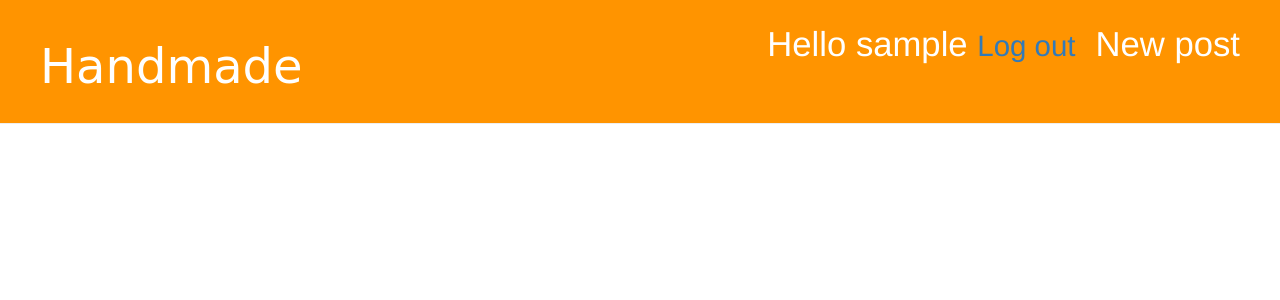
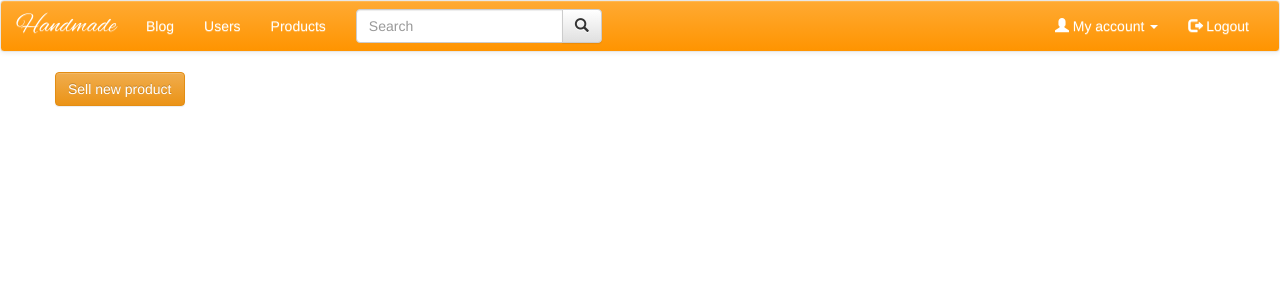
Before and after one commit to mathwall/handmade, a Django app: page / in a window 1280 px wide. Shown: the top 300 px of the page. Run offline with Django 3.2, Linux system fonts and the light colour scheme; the visitor is signed in with stand-in values (Sample User, id 1); data that the repository does not hold is empty; some libraries are stand-ins or nearby versions.

Commit message:
nouvelle barre de nav et apparition des products (création + display)

```diff
--- a/app/models.py
+++ b/app/models.py
@@ -13,11 +13,6 @@ class Profile(models.Model):
     admin = models.BooleanField(default=False, blank=True)
     medium_rate = models.FloatField(null=True, blank=True)
     creation_date = models.DateTimeField(default=timezone.now, blank=True)
-
-# @receiver(post_save, sender=User)
-# def create_user_profile(sender, instance, created, **kwargs):
-#     if created:
-#         Profile.objects.create(user=instance)
 
 @receiver(post_save, sender=User)
 def update_user_profile(sender, instance, created, **kwargs):
@@ -42,7 +37,7 @@ class Post(models.Model):
         return self.title
 
 class Category(models.Model):
-    parent_id = models.ForeignKey('Category', blank=True)
+    parent_id = models.ForeignKey('Category', null=True, blank=True)
     name = models.CharField(max_length=200)
 
     def __str__(self):
@@ -55,13 +50,14 @@ class Product(models.Model):
     description = models.TextField()
     start_date_of_sale = models.DateTimeField(
             default=timezone.now)
-    starting_price = models.FloatField(blank=True)
-    min_bid = models.FloatField(blank=True)
-    immediate_price = models.FloatField(blank=True)
+    starting_price = models.FloatField(null=True, blank=True)
+    min_bid = models.FloatField(null=True, blank=True)
+    current_price = models.FloatField(null=True, blank=True)
+    immediate_price = models.FloatField(null=True, blank=True)
     end_date_of_sale = models.DateTimeField(
             default=timezone.now)
     purchased = models.BooleanField(default=False)
-    medium_rate =  models.FloatField(blank=True)
+    medium_rate =  models.FloatField(null=True, blank=True)
 
     def __str__(self):
         return self.title
--- a/app/static/css/app.css
+++ b/app/static/css/app.css
@@ -1,8 +1,26 @@
-.page-header {
-    background-color: #ff9400;
-    margin-top: 0;
-    padding: 20px 20px 20px 40px;
+@font-face {
+    font-family: 'AlexBrush';
+    src: url('AlexBrush-Regular.ttf') format('truetype');
 }
+.navbar-brand {
+    font-family: 'AlexBrush';
+    font-size: 25px;
+}
+.navbar-default {
+    background-image: linear-gradient(to bottom,#ffaa33 0,#ff9400 100%);
+}
+.navbar-default .navbar-brand {
+    color: white;
+}
+.navbar-default .navbar-nav > .active > li > a {
+    color: white;
+}
+.navbar-default .navbar-nav > li > a {
+    color: white;
+}
+
+
+
 
 .page-header h1, .page-header h1 a, .page-header h1 a:visited, .page-header h1 a:active {
     color: #ffffff;
--- a/app/templates/app/base.html
+++ b/app/templates/app/base.html
@@ -7,28 +7,56 @@
     <meta charset="UTF-8">
     <meta name="viewport" content="width=device-width, initial-scale=1.0">
     <meta http-equiv="X-UA-Compatible" content="ie=edge">
+    <script src="https://ajax.googleapis.com/ajax/libs/jquery/3.3.1/jquery.min.js"></script>
+    <script src="https://maxcdn.bootstrapcdn.com/bootstrap/4.0.0/js/bootstrap.min.js"></script>
     <link rel="stylesheet" href="//maxcdn.bootstrapcdn.com/bootstrap/3.2.0/css/bootstrap.min.css">
-    <link rel="stylesheet" href="//maxcdn.bootstrapcdn.com/bootstrap/3.2.0/css/bootstrap-theme.min.css">
+    <link rel="stylesheet" href="//maxcdn.bootstrapcdn.com/bootstrap/4.0.0/css/bootstrap-theme.min.css">
     <link rel="stylesheet" href="{% static 'css/app.css' %}">
     <title>{% block title %} Handmade {% endblock %}</title>
 </head>
 
 <body>
-    <nav>
-        {% block nav %}
-        <div class="page-header">
-            {% if user.is_authenticated %}
-                <a href={% url 'post_new' %} class="top-menu">New post</a>
-                <p class="top-menu">Hello {{ user.username }} <small><a href="{% url 'logout' %}">Log out</a></small></p>
-            {% else %}
-                <small><a href="{% url 'login' %}" class="top-menu">Log in</a></small>
-                <small><a href="{% url 'signup' %}" class="top-menu">Sign up</a></small>
-            {% endif %}
-            <h1>
-                <a href={% url 'post_list' %}>Handmade</a>
-            </h1>
+    <nav class="navbar navbar-default">
+    {% block nav %}
+        <div class="container-fluid">
+            <div class="navbar-header">
+                <a class="navbar-brand" href={% url 'product_list' %}>Handmade</a>
+            </div>
+            <div class="collapse navbar-collapse">
+                <ul class="nav navbar-nav">
+                    <li><a href={% url 'post_list' %}>Blog </a></li>
+                    <li><a href={% url 'users_list' %}>Users</a></li>
+                    <li><a href={% url 'product_list' %}>Products</a></li>
+                </ul>
+                <form class="navbar-form navbar-left" action="/action_page.php">
+                    <div class="input-group">
+                        <input type="text" class="form-control" placeholder="Search">
+                        <div class="input-group-btn">
+                            <button class="btn btn-default" type="submit">
+                                <i class="glyphicon glyphicon-search"></i>
+                            </button>
+                        </div>
+                    </div>
+                </form>
+                <ul class="nav navbar-nav navbar-right">
+                    {% if user.is_authenticated %}
+                        <li class="dropdown">
+                            <a class="dropdown-toggle" data-toggle="dropdown" href="{% url 'settings_profile' %}"><span class="glyphicon glyphicon-user"></span> My account <b class="caret"></b></a>
+                            <ul class="dropdown-menu">
+                                <li><a href={% url 'my_products' %}>My products</a></li>
+                                <li><a href="{% url 'settings_profile' %}">My profile</a></li>
+                                <li><a href={% url 'post_new' %}>New blog post</a></li>
+                            </ul>
+                        </li>
+                        <li><a href="{% url 'logout' %}"><span class="glyphicon glyphicon-log-out"></span> Logout</a></li>
+                    {% else %}
+                        <li><a href="{% url 'signup' %}"><span class="glyphicon glyphicon-user"></span> Sign Up</a></li>
+                        <li><a href="{% url 'login' %}"><span class="glyphicon glyphicon-log-in"></span> Login</a></li>
+                    {% endif %}
+                </ul>
+            </div>
         </div>
-        {% endblock %}
+    {% endblock %}
     </nav>
     <div class="content container">
         <div class="row">
--- a/app/templates/app/post_list.html
+++ b/app/templates/app/post_list.html
@@ -6,7 +6,7 @@
                 <p>{{post.published_date}} </p>
             </div>
             <h1><a href="{% url 'post_detail' pk=post.pk %}">{{post.title}}</a></h1>
-            <p>{{ post.text|truncatewords:20 }}</p>
+            <p>{{ post.text|truncatewords:50 }}</p>
         </div>
     {% endfor %}
 {% endblock %}
--- /dev/null
+++ b/app/templates/products/product_list.html
@@ -0,0 +1,13 @@
+ {% extends 'app/base.html' %}
+ {% block content %}
+    {% if user.is_authenticated %}
+        <a class="btn btn-warning" href="{% url 'product_new' %}">Sell new product</a>
+    {% endif %}
+    {% for product in products %}
+        <div class="product">
+            <h1><a href="{% url 'product_detail' pk=product.pk %}">{{product.title}}</a></h1>
+            <p>{{ product.description|truncatewords:20 }}</p>
+            <p>PRICE : {{ product.starting_price }} €</p>
+        </div>
+    {% endfor %}
+{% endblock %}
--- a/app/urls.py
+++ b/app/urls.py
@@ -2,7 +2,8 @@ from django.conf.urls import url
 from . import views
 
 urlpatterns = [
-    url(r'^$', views.post_list, name='post_list'),
+    url(r'^$', views.product_list, name='product_list'),
+    url(r'^post/all/$', views.post_list, name='post_list'),
     url(r'^post/(?P<pk>[0-9]+)/$', views.post_detail, name='post_detail'),
     url(r'^post/new/$', views.post_new, name='post_new'),
     url(r'^post/(?P<pk>[0-9]+)/edit/$', views.post_edit, name='post_edit'),
@@ -10,4 +11,11 @@ urlpatterns = [
     url(r'^signup/$', views.signup, name='signup'),
     url(r'^account/settings/$', views.update_profile, name='settings_profile'),
     url(r'^account/delete/$', views.delete_profile, name='delete_profile'),
+    url(r'^users/$', views.users_list, name='users_list'),
+    url(r'^product/new/$', views.product_new, name='product_new'),
+    url(r'^product/(?P<pk>[0-9]+)/$', views.product_detail, name='product_detail'),
+    url(r'^product/(?P<pk>[0-9]+)/edit/$', views.product_edit, name='product_edit'),
+    url(r'^product/(?P<pk>[0-9]+)/remove/$', views.product_remove, name='product_remove'),
+    url(r'^product/all/$', views.product_list, name='product_list'),
+    url(r'^product/mine/$', views.my_products, name='my_products'),
 ]
--- a/app/views.py
+++ b/app/views.py
@@ -4,8 +4,10 @@ from django.contrib.auth.decorators import login_required
 from django.contrib.auth import login, authenticate
 from django.db import transaction
 from django.contrib.auth.models import User
-from .models import Post, Profile
-from .forms import PostForm, UserForm, ProfileForm
+from .models import Post, Profile, Product
+from .forms import PostForm, UserForm, ProfileForm, ProductForm
+
+# BLOG
 
 def post_list(request):
     posts = Post.objects.filter(published_date__lte=timezone.now()).order_by('published_date')
@@ -50,6 +52,8 @@ def post_remove(request, pk):
     post = get_object_or_404(Post, pk=pk)
     post.delete()
     return redirect('post_list')
+
+# USERS
 
 # TODO ajouter les messages de succès/erreur
 # TODO gérer les erreurs de password en particulier
@@ -114,3 +118,54 @@ def update_profile(request):
 def delete_profile(request):
     request.user.delete()
     return redirect('post_list')
+
+def users_list(request):
+    users = User.objects.all()
+    return render(request, 'products/users_list.html', {'users': users})
+
+
+# PRODUCTS
+@login_required
+def product_new(request):
+    if request.method == "POST":
+        form = ProductForm(request.POST)
+        if form.is_valid():
+            product = form.save(commit=False)
+            product.id_seller = request.user
+            product.save()
+            return redirect('product_detail', pk=product.pk)
+    else:
+        form = ProductForm()
+    return render(request, 'products/product_edit.html', {'form': form})
+
+@login_required
+def product_edit(request, pk):
+    product = get_object_or_404(Product, pk=pk)
+    if request.method == "POST":
+        form = ProductForm(request.POST, instance=product)
+        if form.is_valid():
+            product = form.save(commit=False)
+            product.id_seller = request.user
+            product.save()
+            return redirect('product_detail', pk=product.pk)
+    else:
+        form = ProductForm(instance=product)
+    return render(request, 'products/product_edit.html', {'form': form})
+
+@login_required
+def product_remove(request, pk):
+    product = get_object_or_404(Product, pk=pk)
+    product.delete()
+    return redirect('product_list')
+
+def product_detail(request, pk):
+    product = get_object_or_404(Product, pk=pk)
+    return render(request, 'products/product_detail.html', {'product': product})
+
+def product_list(request):
+    products = Product.objects.all()
+    return render(request, 'products/product_list.html', {'products': products})
+
+def my_products(request):
+    products = Product.objects.filter(id_seller=request.user)
+    return render(request, 'products/product_list.html', {'products': products})
```
Also changed, not shown: app/forms.py (+6 -1 lines), app/static/css/alex-brush-font/SIL Open Font License.txt (added, +44 -0 lines), app/templates/products/product_detail.html (added, +13 -0 lines), app/templates/products/product_edit.html (added, +10 -0 lines), app/templates/products/users_list.html (added, +8 -0 lines), app/migrations/0013_auto_20180523_1000.py (added), app/migrations/0014_auto_20180523_1011.py (added), app/migrations/0015_product_current_price.py (added), app/static/css/AlexBrush-Regular.ttf (added), app/static/css/alex-brush-font/AlexBrush-Regular.ttf (added).
